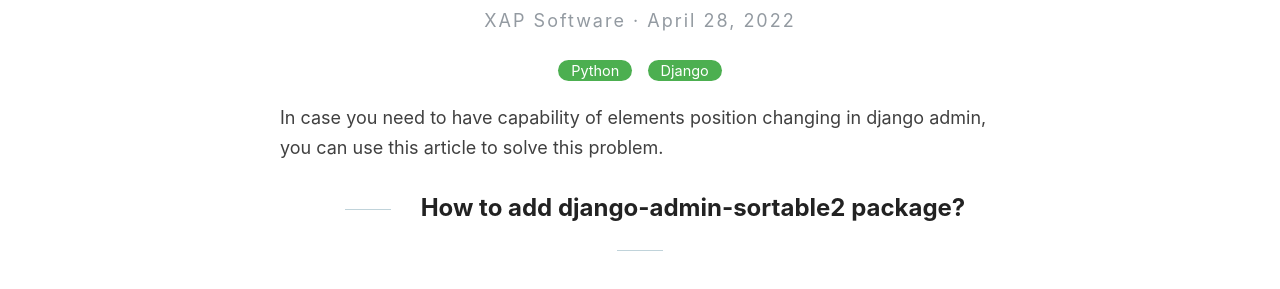
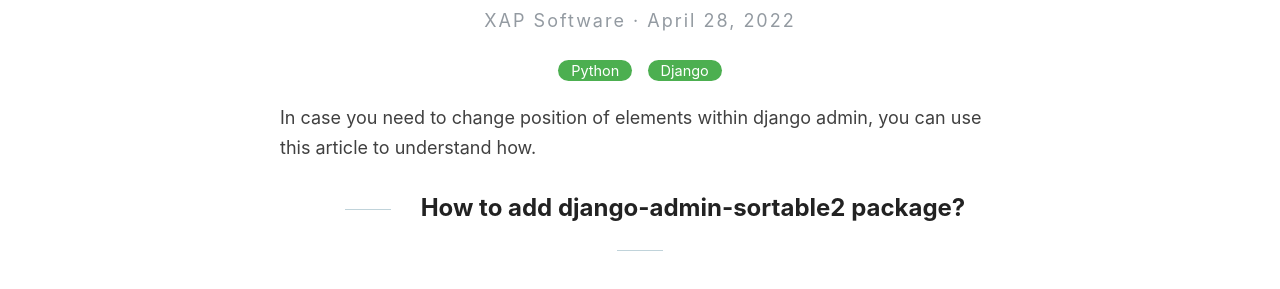
Before and after one commit to XAP-Software/XAP-Software.github.io, a Jekyll site: the page built from _posts/2022-04-28-django_admin_sortable2.md, in a window 1280 px wide. Shown: the part 222-511 px from the top of the page. Built offline with Jekyll 4.4.1, drawn with Linux system fonts in a browser that asks for light colours.

Commit message:
Update _posts/2022-04-28-django_admin_sortable2.md

```diff
--- a/_posts/2022-04-28-django_admin_sortable2.md
+++ b/_posts/2022-04-28-django_admin_sortable2.md
@@ -6,7 +6,7 @@ author_github: nevermore17
 author: Verbin Kirill
 ---
 
-In case you need to have capability of elements position changing in django admin, you can use this article to solve this problem.
+In case you need to change position of elements within django admin, you can use this article to understand how.
 
 ## How to add django-admin-sortable2 package?
 
```
